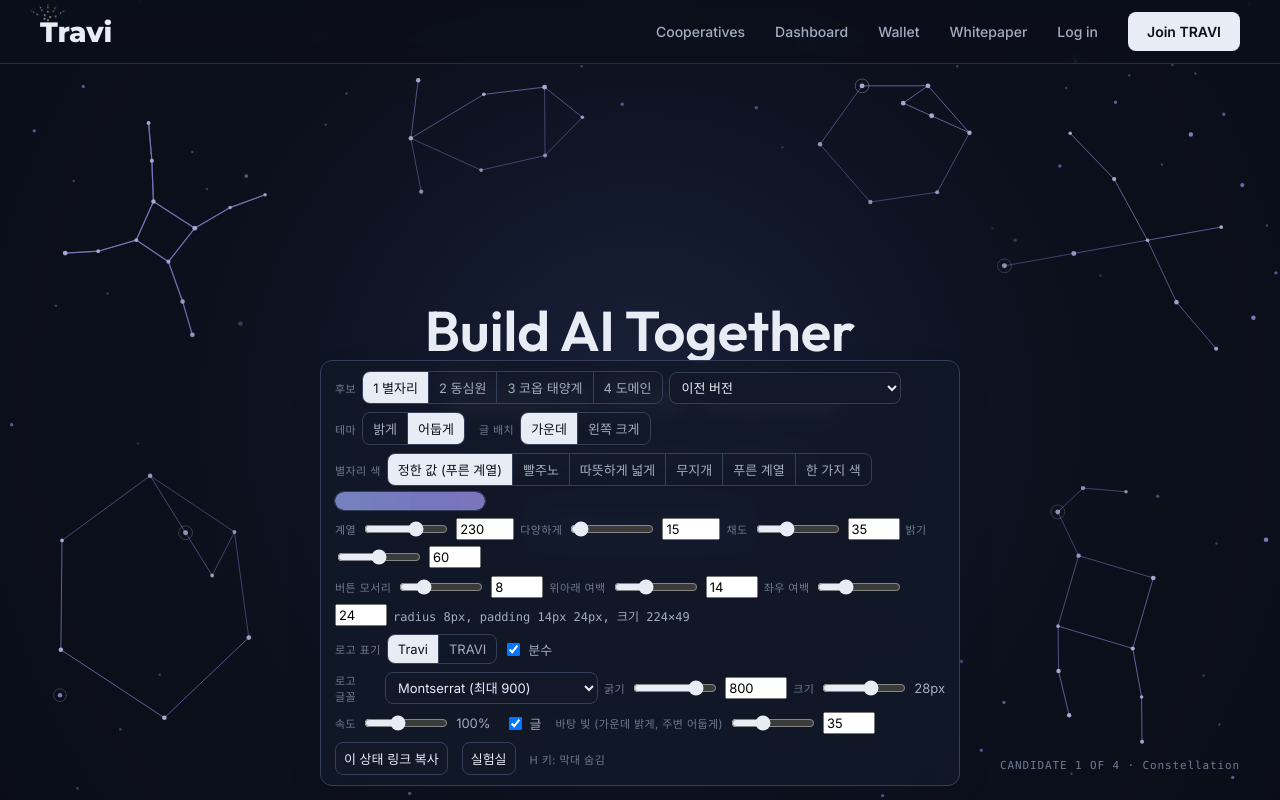
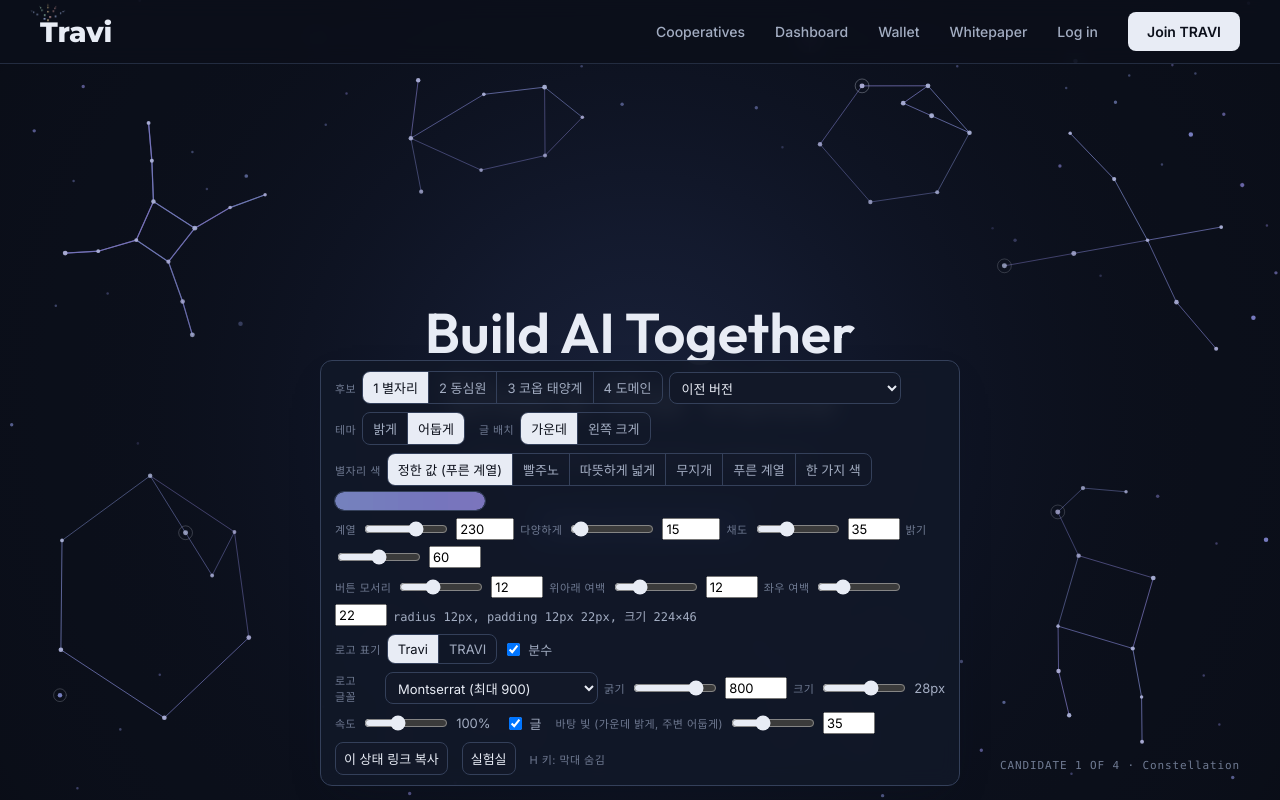
Before and after one commit to YujunOh/travi-dina, a plain HTML site: page hero.html in a window 1280 px wide. Shown: the top 800 px of the page. Drawn offline with Linux system fonts and the light colour scheme; animation ran at ten frames a second; a web font is replaced by a local one.

Commit message:
feat: fix button radius and padding defaults in hero candidates

```diff
--- a/hero.html
+++ b/hero.html
@@ -228,7 +228,7 @@ button, select, input { font: inherit; }
     /* 로고 글꼴, 굵기(400~900), 크기(px) */
     depth: num('depth', 35, 0, 100),
     /* 버튼: 모서리 둥글기(px), 위아래 여백(px), 좌우 여백(px) */
-    br: num('br', 8, 0, 32), by: num('by', 14, 6, 28), bx: num('bx', 24, 10, 56),
+    br: num('br', 12, 0, 32), by: num('by', 12, 6, 28), bx: num('bx', 22, 10, 56),
     /* 별자리 색: 계열(시작 색상 0~360), 다양함(색상 폭 0~360), 채도(0~100), 밝기(30~90) */
     sb: num('sb', 230, 0, 360), sp: num('sp', 15, 0, 360), ss: num('ss', 35, 0, 100), sl: num('sl', 60, 30, 90),
     lc: q.get('lc') === 'u' ? 'u' : 't', fnt: q.get('fnt') !== '0',
@@ -384,7 +384,7 @@ button, select, input { font: inherit; }
     if (st.pal) p.set('pal', st.pal); if (st.speed !== 100) p.set('speed', st.speed);
     if (st.copy !== 'd') p.set('copy', st.copy);
     if (st.lines === '1') p.set('lines', '1'); if (st.lead !== 'self') p.set('lead', st.lead);
-    if (st.br !== 8) p.set('br', st.br); if (st.by !== 14) p.set('by', st.by); if (st.bx !== 24) p.set('bx', st.bx);
+    if (st.br !== 12) p.set('br', st.br); if (st.by !== 12) p.set('by', st.by); if (st.bx !== 22) p.set('bx', st.bx);
     if (st.sb !== 230) p.set('sb', st.sb); if (st.sp !== 15) p.set('sp', st.sp); if (st.ss !== 35) p.set('ss', st.ss); if (st.sl !== 60) p.set('sl', st.sl);
     if (st.depth !== 35) p.set('depth', st.depth);
     if (st.lc === 'u') p.set('lc', 'u'); if (!st.fnt) p.set('fnt', '0');
```
